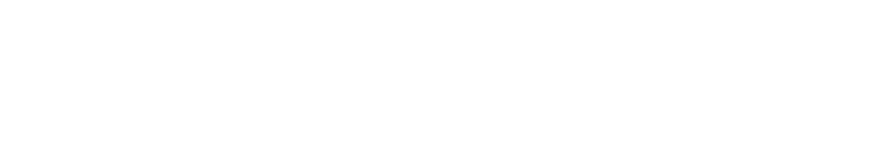
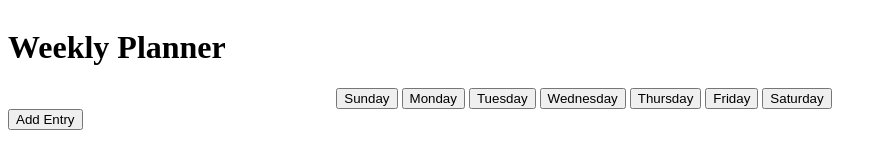
Before and after one commit to joseph-bravo/week-planner, a website: page index.html in a window 1280 px wide. Shown: the whole page, without its empty margins (0-887 px from the left). Drawn offline with Linux system fonts and the light colour scheme.

Commit message:
initial commit

```diff
--- a/index.html
+++ b/index.html
@@ -7,6 +7,37 @@
   <link rel="stylesheet" href="styles.css">
 </head>
 <body>
+  <main class="container">
+
+    <header class="row">
+      <h1>Weekly Planner</h1>
+    </header>
+    <div class="row space-around weekday-select">
+      <div>
+        <button value="sun">Sunday</button>
+        <button value="mon">Monday</button>
+        <button value="tue">Tuesday</button>
+        <button value="wed">Wednesday</button>
+        <button value="thu">Thursday</button>
+        <button value="fri">Friday</button>
+        <button value="sat">Saturday</button>
+      </div>
+    </div>
+    <div class="row actions">
+      <button id="add-entry">Add Entry</button>
+    </div>
+    <div class="row">
+      <div class="col-full">
+        <div class="row list-header">
+
+        </div>
+        <div class="row list-container">
+
+        </div>
+      </div>
+    </div>
+
+  </main>
   <script src="main.js"></script>
 </body>
 </html>
--- /dev/null
+++ b/reset.css
@@ -0,0 +1,4 @@
+* {
+  box-sizing: border-box;
+  font-family: sans-serif;
+}
--- a/styles.css
+++ b/styles.css
@@ -0,0 +1,24 @@
+.container {
+  width: 90vw;
+}
+
+.row {
+  display: flex;
+  width: 100%;
+}
+
+.col-full {
+  flex-basis: 100%;
+}
+
+.col-half {
+  flex-basis: 50%;
+}
+
+.col-quarter {
+  flex-basis: 25%;
+}
+
+.space-around {
+  justify-content: space-around;
+}
```
